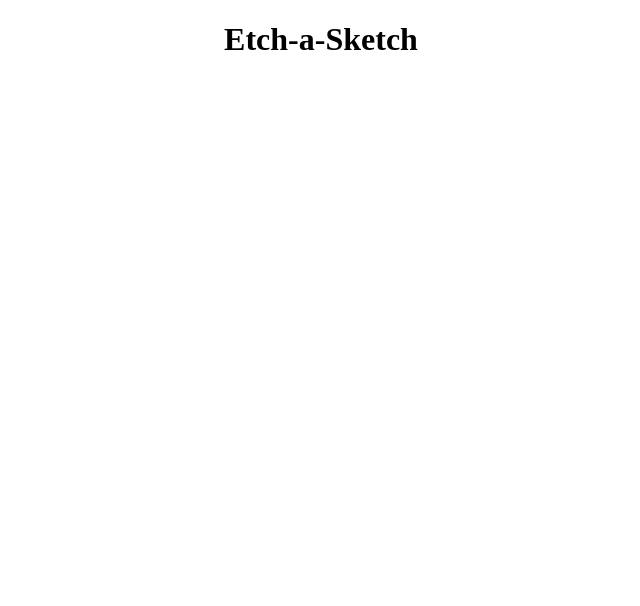
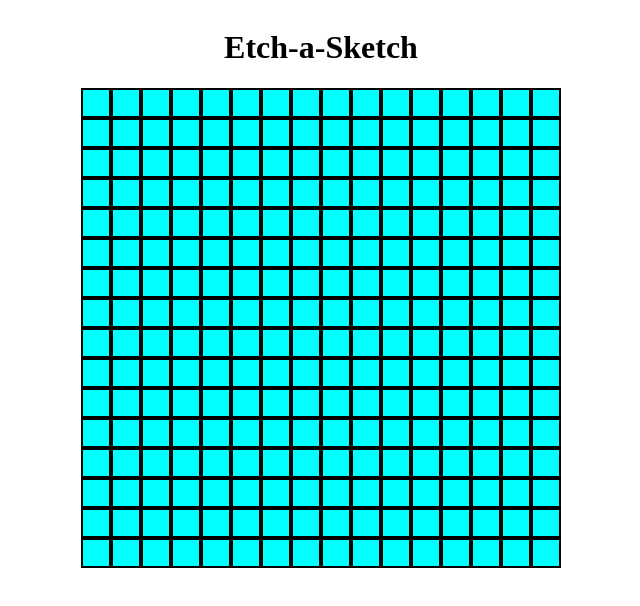
Before and after one commit to shubh-desai/etch_a_sketch, a plain HTML site: page index.html in a window 1280 px wide. Shown: the whole page, without its empty margins (319-959 px from the left). Drawn offline with Linux system fonts and the light colour scheme.

Commit message:
Create a 16X16 grid using flexbox (hard-coded dimensions)

```diff
--- a/index.html
+++ b/index.html
@@ -9,5 +9,6 @@
 </head>
 <body>
     <h1 id="heading">Etch-a-Sketch</h1>
+    <div id="container"></div>
 </body>
 </html>
--- a/script.js
+++ b/script.js
@@ -0,0 +1,20 @@
+const container = document.querySelector("#container");
+
+const miniContainers = [];
+
+for (let index = 0; index < 16; index += 1) {
+
+    miniContainers[index] = document.createElement("div");
+    miniContainers[index].classList.add("miniContainers");
+
+    container.appendChild(miniContainers[index]);
+}
+
+const divs = [];
+
+for (let index = 0; index < 16 * 16; index += 1) {
+
+    divs[index] = document.createElement("div");
+    divs[index].classList.add("divs");
+    miniContainers[Math.floor(index / 16)].appendChild(divs[index]);
+}
--- a/styles.css
+++ b/styles.css
@@ -1,7 +1,32 @@
+* {
+    box-sizing:border-box;
+}
+
 body {
-    box-sizing: border-box;
+    display: flex;
+    flex-direction: column;
+    align-items: center;
 }
 
 #heading {
     text-align: center;
 }
+
+#container {
+    height: 480px;
+    width: 480px;
+    text-align: center;
+    background-color: grey;
+}
+
+.miniContainers {
+    display: flex;
+    flex: 1;
+}
+
+.divs {
+    border: 2px black solid;
+    background-color: aqua;
+    height: 30px;
+    flex: 1;
+}
```
